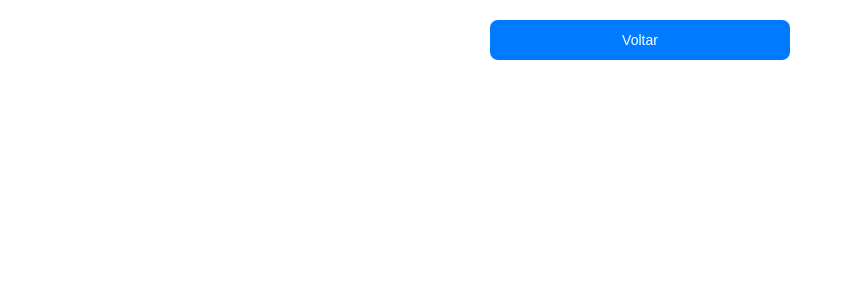
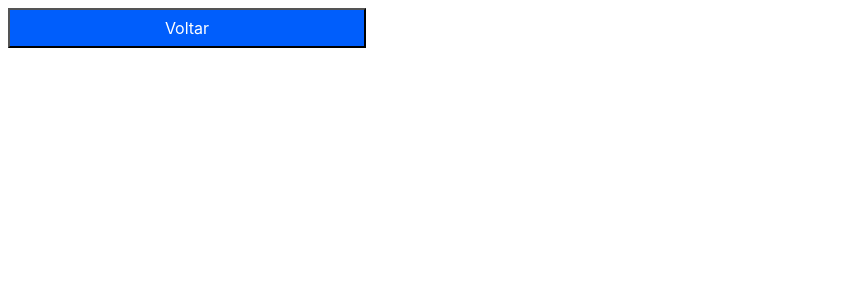
Before and after one commit to efremfilho/efremfilho.github.io, a Jekyll site: the page pipefy-tests/button.html, which Jekyll copies as it is, in a window 1280 px wide. Shown: the top 300 px of the page, without its empty margins (0-845 px from the left). Built offline with Jekyll 4.4.1, drawn with Linux system fonts in a browser that asks for light colours.

Commit message:
Update button.html

```diff
--- a/pipefy-tests/button.html
+++ b/pipefy-tests/button.html
@@ -2,49 +2,65 @@
 <html lang="pt">
 <head>
   <meta charset="UTF-8">
-  <title>Botão 50% Width</title>
+  <title>Botão sem Margem, Borda e Padding</title>
   <style>
-    /* Remove as margens/paddings padrão do navegador */
-    html, body {
-      margin: 0;
-      padding: 0;
-      /* Se quiser forçar sem barra de rolagem, pode usar:
-         overflow: hidden;
-         Mas cuidado, isso pode ocultar outros conteúdos. */
-    }
-
-    /* Aplica a box-sizing globalmente para evitar surpresas de tamanho */
-    *, *::before, *::after {
+    /* Removendo completamente margin, border e padding */
+    .custom-button {
+      align-items: center;
+      appearance: button;
+      background-color: rgb(0, 94, 252);
       box-sizing: border-box;
-    }
-
-    /* Estilos do botão */
-    button {
-      display: block;
-      width: 50%;           /* 50% do espaço disponível */
-      max-width: 300px;     /* Define um limite máximo, se desejar */
-      height: 40px;         /* Ajuste conforme necessário */
-      margin: 20px auto;    /* Centraliza horizontalmente */
-      font-size: 14px;
-      background-color: #007BFF;
-      color: #fff;
-      border: none;
-      border-radius: 8px;   /* Bordas arredondadas */
+      color: rgb(255, 255, 255);
+      column-gap: 8px;
       cursor: pointer;
-    }
-
-    button:hover {
-      background-color: #0056b3;
+      display: flex;
+      font-family: Inter, -apple-system, BlinkMacSystemFont, "Segoe UI", Roboto, Oxygen-Sans, Ubuntu, Cantarell, "Helvetica Neue", sans-serif;
+      font-feature-settings: normal;
+      font-kerning: auto;
+      font-optical-sizing: auto;
+      font-size: 16px;
+      font-size-adjust: none;
+      font-stretch: 100%;
+      font-style: normal;
+      font-variant-alternates: normal;
+      font-variant-caps: normal;
+      font-variant-east-asian: normal;
+      font-variant-emoji: normal;
+      font-variant-ligatures: normal;
+      font-variant-numeric: normal;
+      font-variant-position: normal;
+      font-variation-settings: normal;
+      font-weight: 400;
+      height: 39.6111px;     /* Ajuste se desejar um valor inteiro */
+      justify-content: center;
+      letter-spacing: normal;
+      line-height: normal;
+      max-width: 100%;
+      position: relative;
+      row-gap: 8px;
+      text-align: center;
+      text-indent: 0px;
+      text-rendering: auto;
+      text-shadow: none;
+      text-size-adjust: 100%;
+      text-transform: none;
+      transition-behavior: normal;
+      transition-delay: 0s;
+      transition-duration: 0.125s;
+      transition-property: all;
+      transition-timing-function: ease-in-out;
+      user-select: none;
+      width: 358px;
+      word-spacing: 0px;
+      -webkit-box-align: center;
+      -webkit-box-pack: center;
+      -webkit-font-smoothing: antialiased;
+      -webkit-border-image: none;
+      /* Sem margin, border, padding */
     }
   </style>
 </head>
 <body>
-  <button onclick="voltar()">Voltar</button>
-
-  <script>
-    function voltar() {
-      window.history.back();
-    }
-  </script>
+  <button class="custom-button" onclick="window.history.back()">Voltar</button>
 </body>
 </html>
```
